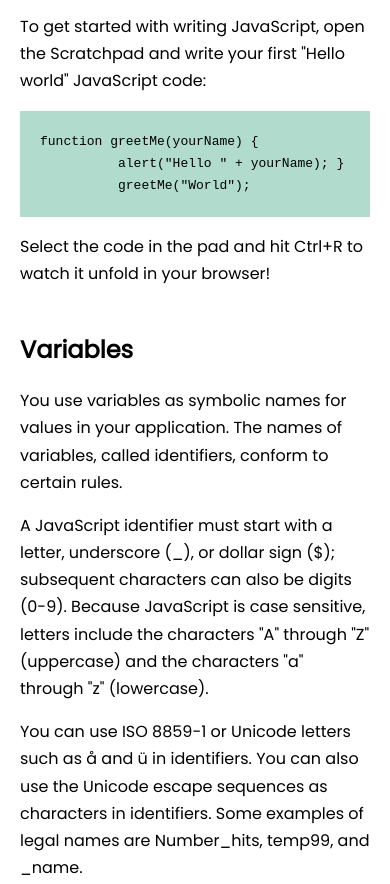
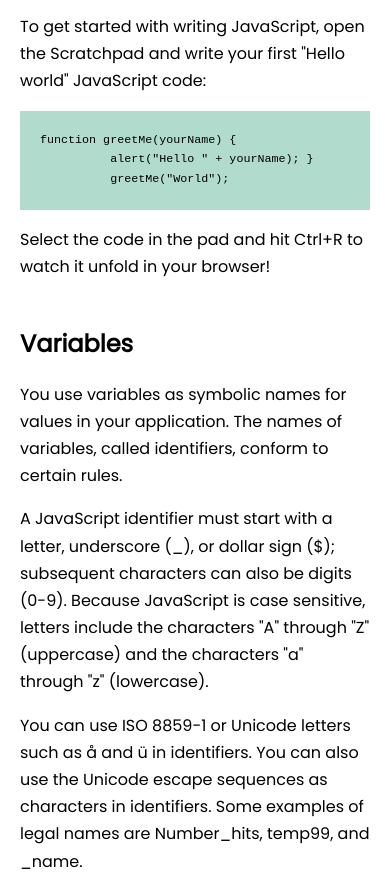
Before and after one commit to TriWibowo1/Technical-Docs, a plain HTML site: page index.html in a window 390 px wide. Shown: the part 1409-2293 px from the top of the page. Drawn offline with Linux system fonts and the light colour scheme; a web font is replaced by a local one.

Commit message:
setting ulang media query dan memperkecil tulisan saat di layar smartphone

```diff
--- a/style.css
+++ b/style.css
@@ -65,4 +65,10 @@ code pre {
   main {
     overflow-y: unset;
   }
+
+  code pre {
+    display: flex;
+    flex-direction: column;
+    font-size: 3vw;
+  }
 }
```
Also changed, not shown: index.html (+12 -2 lines).
